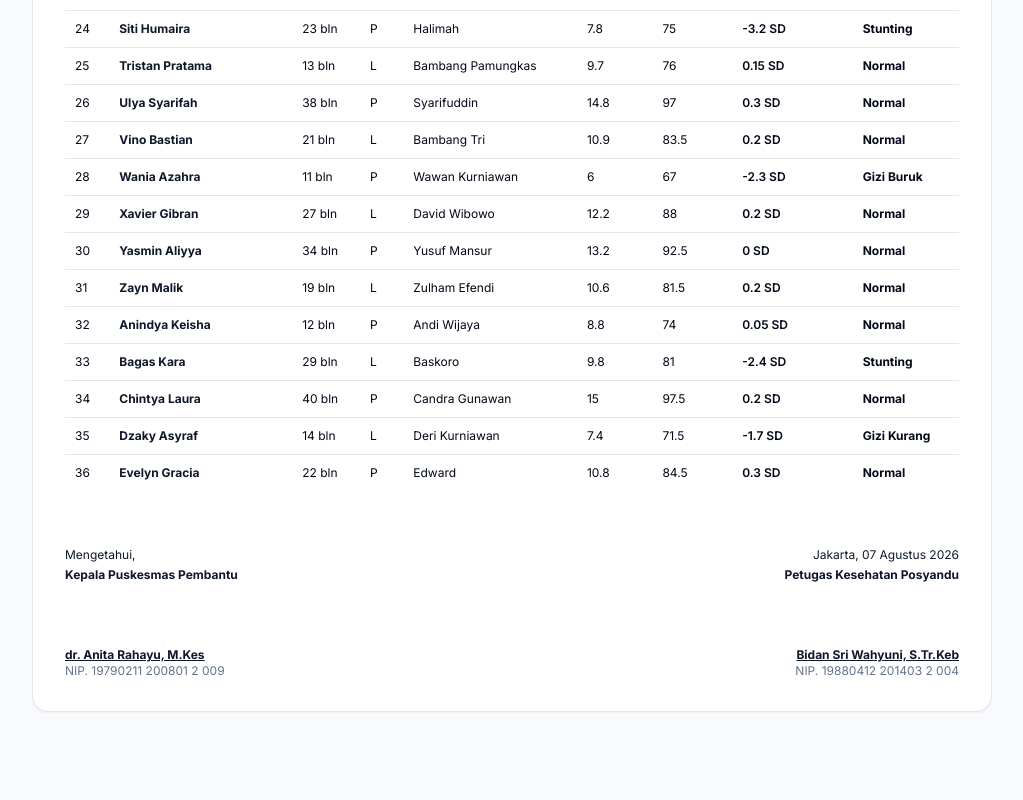
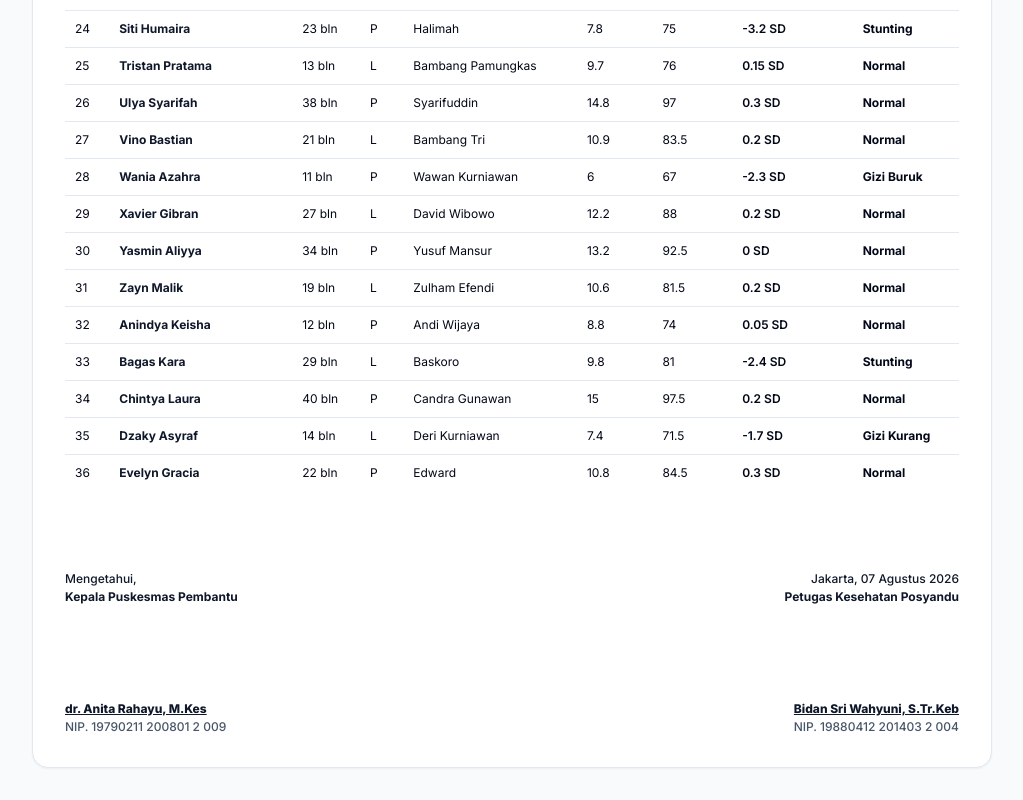
Before and after one commit to moch-firmansyahh/SimGiz-testing-, a Next.js app: page /export in a window 1280 px wide. Shown: the part 1324-2124 px from the top of the page, without its empty margins (256-1279 px from the left). Before the commit the page ends 2068 px from the top, so only its background shows below. Built offline with nearby package versions, Linux system fonts and the light colour scheme; no server answers; the database is empty; sample sign-in values are in the browser's storage.

Commit message:
fix: format official Indonesian government signature layout with 80px physical signing space

```diff
--- a/app/export/page.tsx
+++ b/app/export/page.tsx
@@ -122,25 +122,25 @@ export default function ExportPage() {
           </table>
         )}
 
-        {/* Signature section wrapped to prevent page break splitting */}
+        {/* Official Indonesian Government / Posyandu Signature Format */}
         <div
-          className="print-signature flex justify-between items-end pt-8 text-xs text-slate-900"
+          className="print-signature flex justify-between items-start pt-10 text-xs text-slate-900 mt-10"
           style={{ breakInside: "avoid", pageBreakInside: "avoid" }}
         >
-          <div className="print-signature-box">
-            <p>Mengetahui,</p>
-            <p className="font-bold mt-1">Kepala Puskesmas Pembantu</p>
-            <div className="h-16" />
-            <p className="font-bold underline">dr. Anita Rahayu, M.Kes</p>
-            <p className="text-slate-500">NIP. 19790211 200801 2 009</p>
+          <div className="print-signature-box text-left">
+            <p className="font-medium">Mengetahui,</p>
+            <p className="font-bold mt-0.5 text-slate-900">Kepala Puskesmas Pembantu</p>
+            <div className="sig-space h-20 my-2" style={{ height: "80px", minHeight: "80px" }} />
+            <p className="font-extrabold underline text-slate-900">dr. Anita Rahayu, M.Kes</p>
+            <p className="text-slate-600 font-medium mt-0.5">NIP. 19790211 200801 2 009</p>
           </div>
 
           <div className="print-signature-box text-right">
-            <p>Jakarta, 07 Agustus 2026</p>
-            <p className="font-bold mt-1">Petugas Kesehatan Posyandu</p>
-            <div className="h-16" />
-            <p className="font-bold underline">{currentWorker.nama}</p>
-            <p className="text-slate-500">NIP. {currentWorker.nip}</p>
+            <p className="font-medium">Jakarta, 07 Agustus 2026</p>
+            <p className="font-bold mt-0.5 text-slate-900">Petugas Kesehatan Posyandu</p>
+            <div className="sig-space h-20 my-2" style={{ height: "80px", minHeight: "80px" }} />
+            <p className="font-extrabold underline text-slate-900">{currentWorker.nama}</p>
+            <p className="text-slate-600 font-medium mt-0.5">NIP. {currentWorker.nip}</p>
           </div>
         </div>
       </div>
--- a/app/globals.css
+++ b/app/globals.css
@@ -52,8 +52,6 @@
     overflow: visible !important;
     overflow-x: visible !important;
     overflow-y: visible !important;
-    height: auto !important;
-    min-height: 0 !important;
     max-height: none !important;
     max-width: none !important;
   }
@@ -96,13 +94,19 @@
     display: table-header-group !important;
   }
 
+  .sig-space {
+    height: 80px !important;
+    min-height: 80px !important;
+    display: block !important;
+  }
+
   .print-signature {
     break-inside: avoid !important;
     page-break-inside: avoid !important;
     display: flex !important;
     justify-content: space-between !important;
-    align-items: flex-end !important;
-    margin-top: 30px !important;
+    align-items: flex-start !important;
+    margin-top: 40px !important;
     padding-top: 20px !important;
     width: 100% !important;
   }
```
